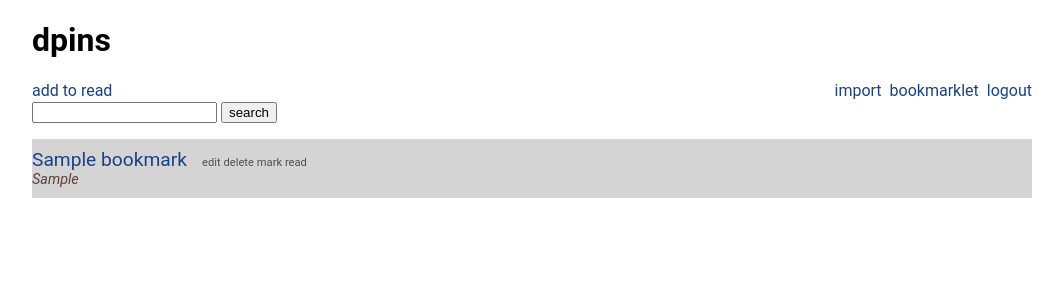
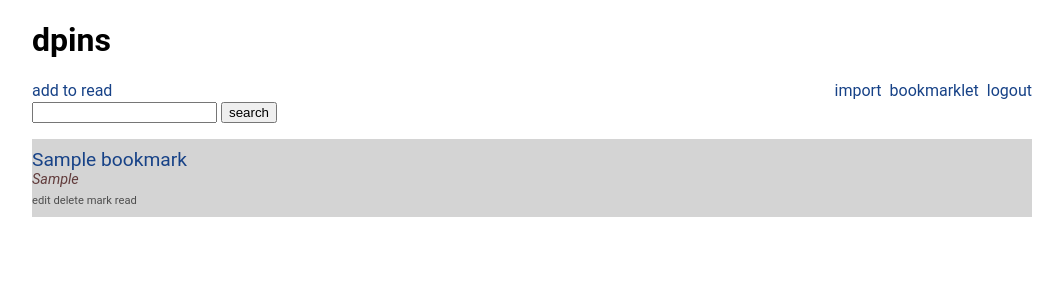
Before and after one commit to DominikM/dpins, a Django app: page /bm/ in a window 1280 px wide. Shown: the top 300 px of the page, without its empty margins (108-1171 px from the left). Run offline with Django 3.2, Linux system fonts and the light colour scheme; a user stored in the database is signed in; tables that the repository leaves empty hold one stand-in row (values such as "Sample post").

Commit message:
moved bm commands below tags

```diff
--- a/bookmarks/static/bookmarks/main.css
+++ b/bookmarks/static/bookmarks/main.css
@@ -35,9 +35,8 @@ body {
 }
 
 .bm_commands {
-    display: inline;
+    display: block;
     font-size: 0.7em;
-    margin-left: 1em;
 }
 
 .bm_commands a {
@@ -70,6 +69,7 @@ a.bm_title {
     display: block;
     font-size: 0.9em;
     font-style: italic;
+    margin: 0 0 0.4em 0;
 }
 
 #tags_container a {
--- a/bookmarks/templates/bookmark_snippet.html
+++ b/bookmarks/templates/bookmark_snippet.html
@@ -1,19 +1,19 @@
 <div class="bm {% if bookmark.to_read %}unread{% endif %}">
     <div class="bm_row_1">
       <a class="bm_title" href="{{bookmark.url}}" target="_blank">{{bookmark.title}}</a>
-      <div class="bm_commands">
-	<a href="{% url 'bookmark_edit' bookmark.id %}">edit</a>
-	<a href="{% url 'bookmark_delete' bookmark.id %}">delete</a>
-	{% if bookmark.to_read %}
-	<a href="{% url 'set_read' bookmark.id %}">mark read</a>
-	{% else %}
-	<a href="{% url 'set_unread' bookmark.id %}">mark unread</a>
-	{% endif %}
-      </div>
     </div>
     <div id="tags_container">
       {% for tag in bookmark.tags.all %}
       <a href="{% url 'tag' tag.word %}">{{ tag.word }}</a>
       {% endfor %}
     </div>
+    <div class="bm_commands">
+      <a href="{% url 'bookmark_edit' bookmark.id %}">edit</a>
+      <a href="{% url 'bookmark_delete' bookmark.id %}">delete</a>
+      {% if bookmark.to_read %}
+      <a href="{% url 'set_read' bookmark.id %}">mark read</a>
+      {% else %}
+      <a href="{% url 'set_unread' bookmark.id %}">mark unread</a>
+      {% endif %}
+    </div>
 </div>
```
